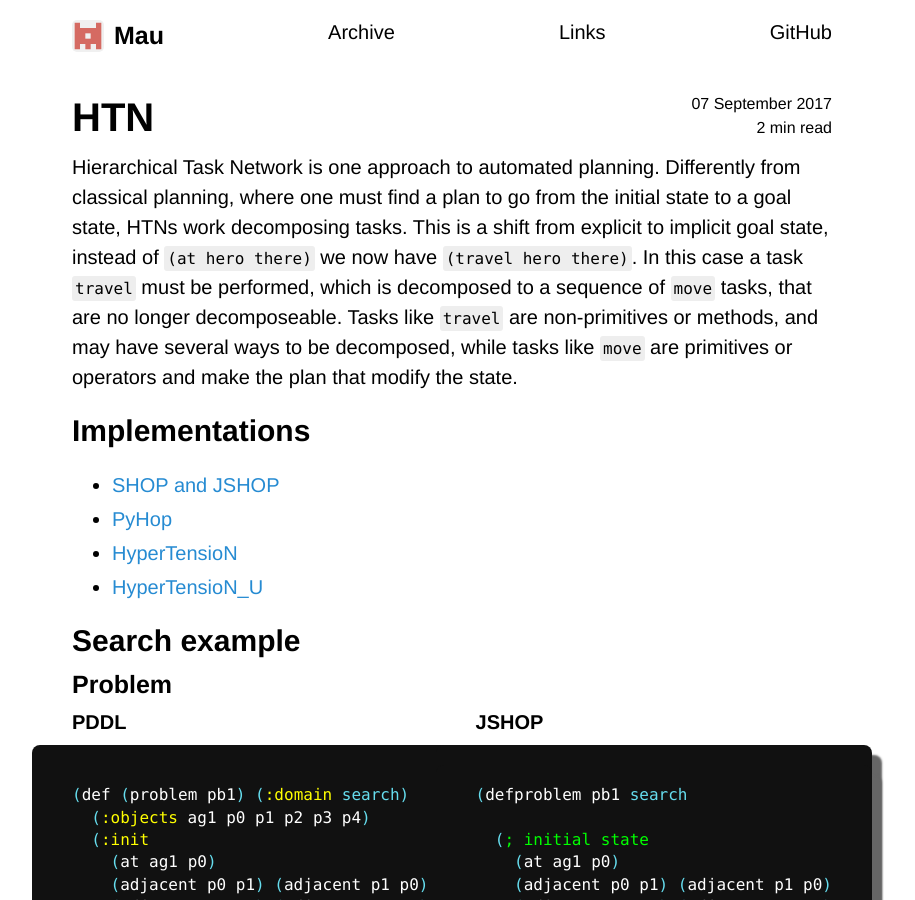
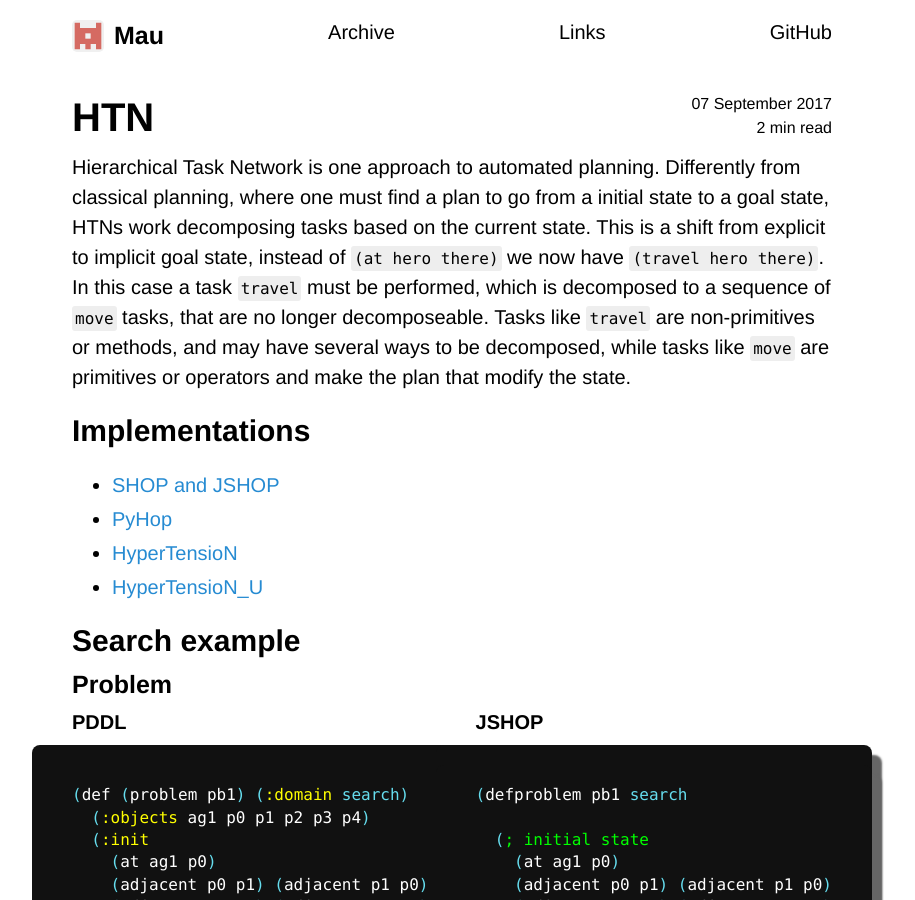
Before and after one commit to Maumagnaguagno/maumagnaguagno.github.io, a Jekyll site: the page built from htn.md, in a window 1280 px wide and 900 px high. Shown: the whole window, without its empty margins (188-1103 px from the left). Built offline with Jekyll 4.4.1, drawn with Linux system fonts in a browser that asks for light colours; our own code applies the rules of GitHub Pages for plain Markdown files.

Commit message:
Improve HTN intro

```diff
--- a/htn.md
+++ b/htn.md
@@ -7,7 +7,7 @@ category: planning
 
 # HTN
 Hierarchical Task Network is one approach to automated planning.
-Differently from classical planning, where one must find a plan to go from the initial state to a goal state, HTNs work decomposing tasks.
+Differently from classical planning, where one must find a plan to go from a initial state to a goal state, HTNs work decomposing tasks based on the current state.
 This is a shift from explicit to implicit goal state, instead of ``(at hero there)`` we now have ``(travel hero there)``.
 In this case a task ``travel`` must be performed, which is decomposed to a sequence of ``move`` tasks, that are no longer decomposeable.
 Tasks like ``travel`` are non-primitives or methods, and may have several ways to be decomposed, while tasks like ``move`` are primitives or operators and make the plan that modify the state.
```
